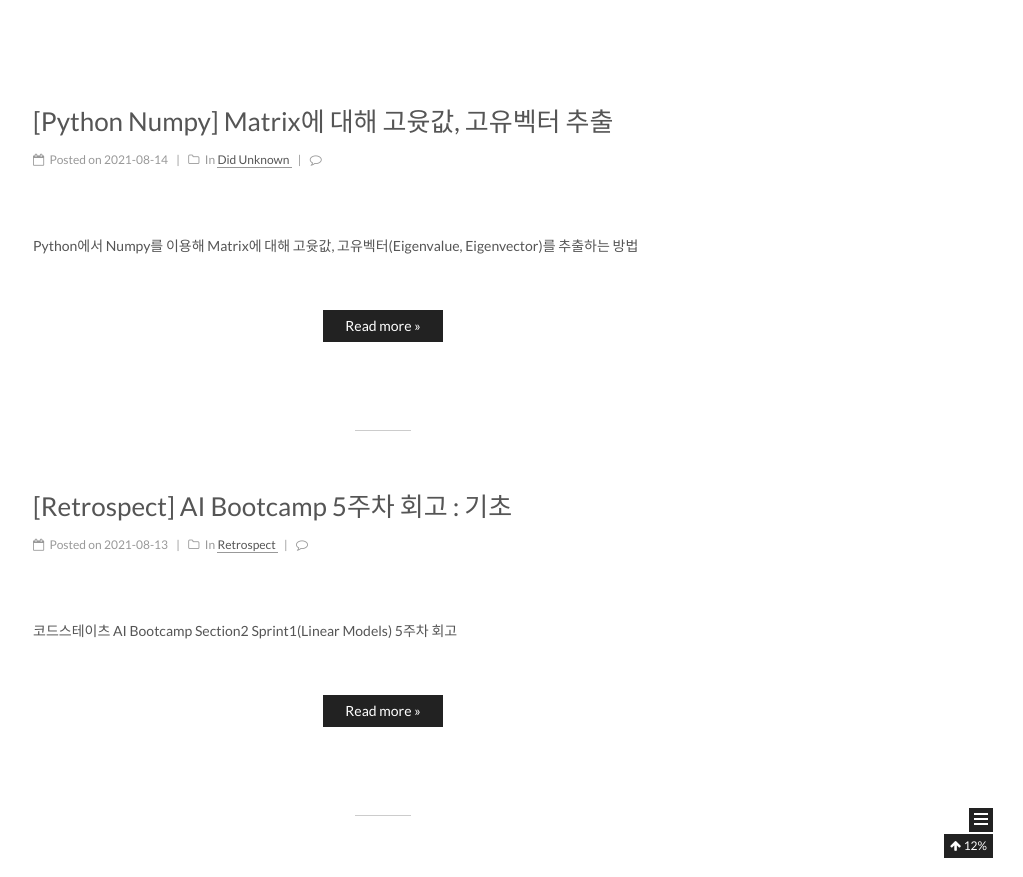
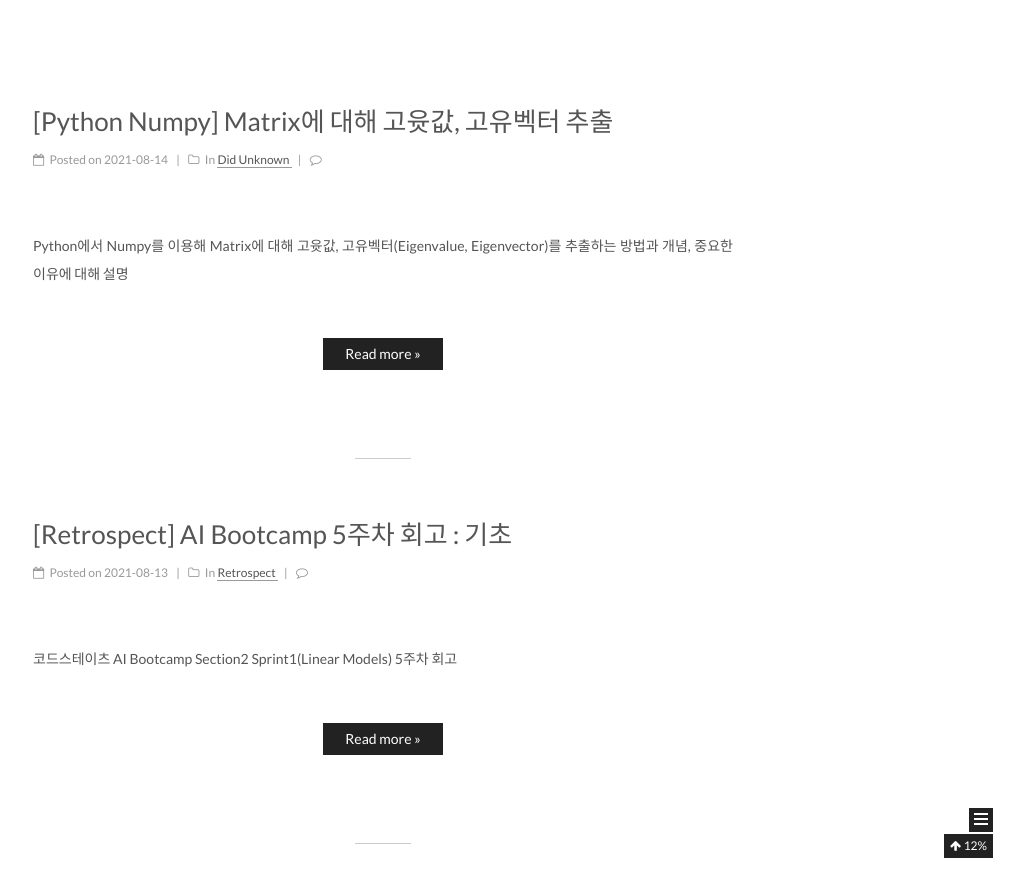
Before and after one commit to 6mini/6mini.github.io, a Jekyll site: the page built from index.html, in a window 1280 px wide and 900 px high, scrolled down 388 px, cut to the strip 23-900 px from the top of the window. Shown: the whole strip, without its empty margins (257-1280 px from the left). Built offline with Jekyll 4.4.1, drawn with Linux system fonts in a browser that asks for light colours; the list of posts is cut into pages by our own code; comment, search, counter and statistics services are not loaded.

Commit message:
Edit didunknown

```diff
--- a/_posts/2021-08-14-didunk6.md
+++ b/_posts/2021-08-14-didunk6.md
@@ -1,6 +1,6 @@
 ---
 title: '[Python Numpy] Matrix에 대해 고윳값, 고유벡터 추출'
-description: Python에서 Numpy를 이용해 Matrix에 대해 고윳값, 고유벡터(Eigenvalue, Eigenvector)를 추출하는 방법
+description: Python에서 Numpy를 이용해 Matrix에 대해 고윳값, 고유벡터(Eigenvalue, Eigenvector)를 추출하는 방법과 개념, 중요한 이유에 대해 설명
 categories:
  - Did Unknown
 tags: [Did Unknown, Python, Numpy, Eigenvalue, Eigenvector, 고윳값, 고유벡터]
@@ -32,8 +32,10 @@ $$\overrightarrow{x}=\lambda \overrightarrow{x}$$
 - 어떤 벡터와 행렬은 변환시키면 평행하지만 크기만 바뀐 벡터를 출력한다.
 
 ## 고윳값, 고유벡터의 정의
+- 행렬 A를 선형변환으로 봤을 때, 선형변환 A에 의한 변환 결과가 자기 자신의 상수배가 되는 0이 아닌 벡터를**고유벡터(eigenvector)**라 하고 이 상수배 값을 **고유값(eigenvalue)**이라 한다.
 - 임의의 $n$×$n$ 행렬 $A$에 대하여, 0이 아닌 솔루션 벡터 $\overrightarrow{x}$가 존재한다면 숫자 $\lambda$는 행렬 $A$의 **고윳값**이다.
 - 이 때, 솔루션 벡터 $\overrightarrow{x}$는 고윳값 $\lambda$에 대응하는 **고유벡터**이다.
+- 출처 : [공돌이의 수학정리노트](https://angeloyeo.github.io/2019/07/17/eigen_vector.html)
 
 # 2️⃣ Numpy 이용 고윳값, 고유벡터 추출
 
@@ -66,3 +68,6 @@ Eigenvector : [[ 0.70710678 -0.70710678]
 
 - 선형변환 매트릭스에 대한 고윳값는 6과 2이다.
 - 바꿔 말하면, 선형 변환을 했을 때 그 크기는 변하고 방향이 변하지 않는 벡터가 있다고 할 때, 그 벡터의 크기는 각각 2배와 6배가 된다는 의미이다.
+
+# 3️⃣ 선형대수학에서 중요한 이유
+- 딱히 이것 때문이다라고 결론지을 수는 없지만 고유값, 고유벡터 그 자체의 활용보다는 SVD(특이값분해), Pseudo-Inverse, 선형연립방정식의 풀이, PCA(주성분분석) 등의 주요 응용이 eigenvalue, eigenvector를 그 밑바탕에 깔고 있기 때문이다.
```
